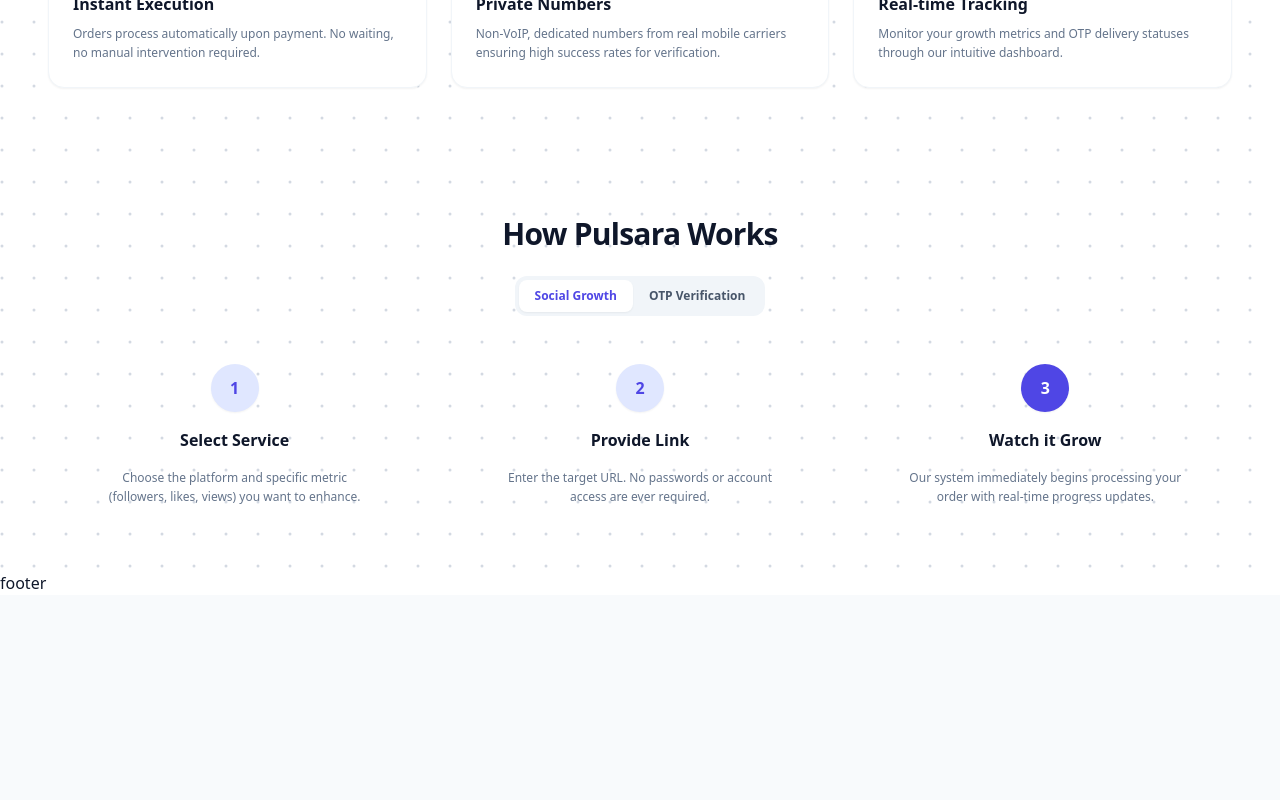
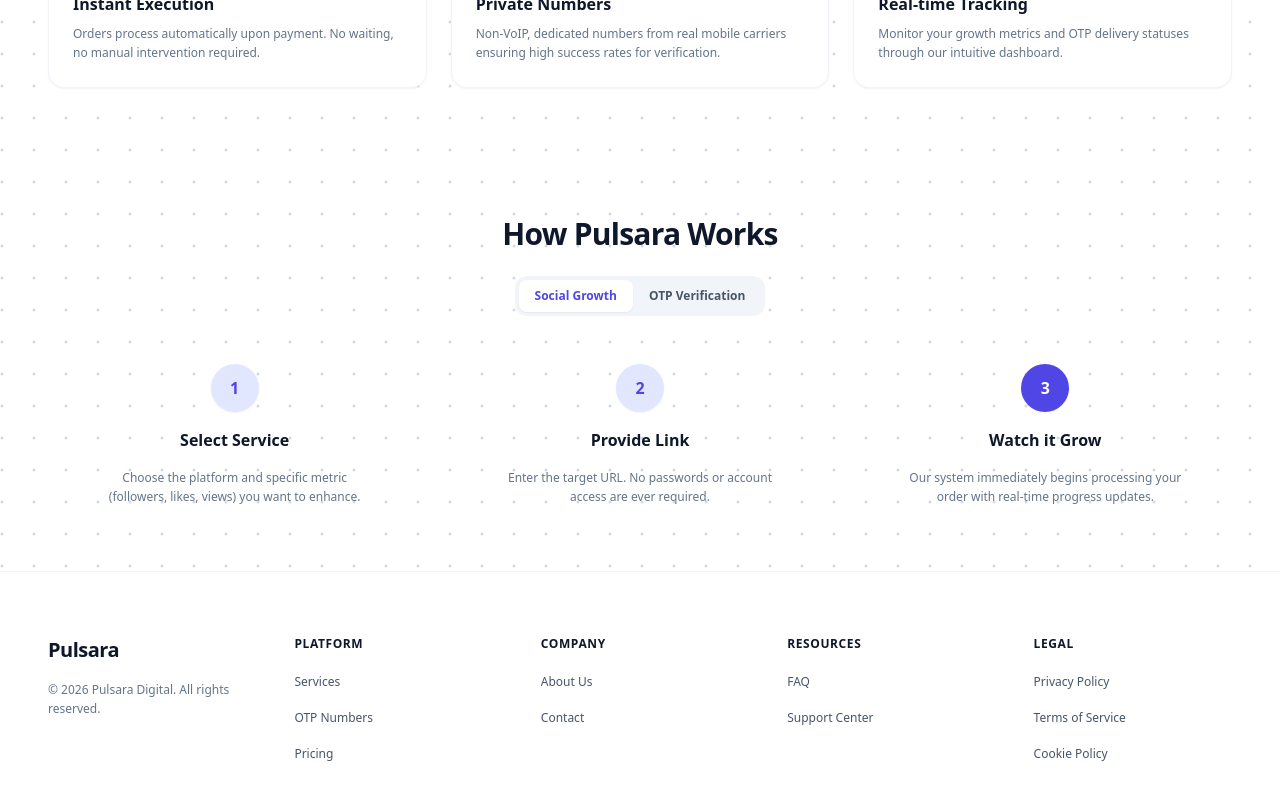
Before and after one commit to chewi-clinton/Pulsara, a Next.js app in the folder frontend/: page / in a window 1280 px wide. Shown: the part 1388-2188 px from the top of the page. Before the commit the page ends 1983 px from the top, so only its background shows below. Built offline with nearby package versions, Linux system fonts and the light colour scheme.

Commit message:
Fix: restore full Footer content (was left as stub from debugging)

```diff
--- a/frontend/src/components/Footer.jsx
+++ b/frontend/src/components/Footer.jsx
@@ -1,5 +1,85 @@
 "use client";
+
 import React from "react";
+
 export default function Footer() {
-  return <footer>footer</footer>;
+  const currentYear = new Date().getFullYear();
+
+  const footerSections = [
+    {
+      title: "Platform",
+      links: [
+        { label: "Services", href: "/smm" },
+        { label: "OTP Numbers", href: "/otp" },
+        { label: "Pricing", href: "/#pricing" },
+      ],
+    },
+    {
+      title: "Company",
+      links: [
+        { label: "About Us", href: "/about" },
+        { label: "Contact", href: "/contact" },
+      ],
+    },
+    {
+      title: "Resources",
+      links: [
+        { label: "FAQ", href: "/faq" },
+        { label: "Support Center", href: "/contact" },
+      ],
+    },
+    {
+      title: "Legal",
+      links: [
+        { label: "Privacy Policy", href: "/privacy" },
+        { label: "Terms of Service", href: "/terms" },
+        { label: "Cookie Policy", href: "/privacy#cookies" },
+      ],
+    },
+  ];
+
+  return (
+    <footer className="w-full bg-[#FFFFFF] border-t border-slate-100 py-16">
+      <div className="mx-auto max-w-7xl px-6 sm:px-8 lg:px-12">
+        <div className="grid grid-cols-2 gap-8 md:grid-cols-5 lg:gap-12">
+
+          {/* Brand Column */}
+          <div className="col-span-2 flex flex-col justify-between md:col-span-1">
+            <div className="space-y-4">
+              {/* eslint-disable-next-line @next/next/no-html-link-for-pages */}
+              <a href="/" className="text-xl font-bold tracking-tight text-[#0F172A]">
+                Pulsara
+              </a>
+              <p className="text-xs leading-relaxed text-slate-500 max-w-[200px]">
+                © {currentYear} Pulsara Digital. All rights reserved.
+              </p>
+            </div>
+          </div>
+
+          {/* Dynamic Link Columns */}
+          {footerSections.map((section) => (
+            <div key={section.title} className="flex flex-col space-y-4">
+              <h4 className="text-xs font-bold uppercase tracking-wider text-[#0F172A]">
+                {section.title}
+              </h4>
+              <ul className="space-y-3">
+                {section.links.map((link) => (
+                  <li key={link.label}>
+                    {/* eslint-disable-next-line @next/next/no-html-link-for-pages */}
+                    <a
+                      href={link.href}
+                      className="text-xs text-slate-600 transition-colors hover:text-[#4F46E5]"
+                    >
+                      {link.label}
+                    </a>
+                  </li>
+                ))}
+              </ul>
+            </div>
+          ))}
+
+        </div>
+      </div>
+    </footer>
+  );
 }
```
